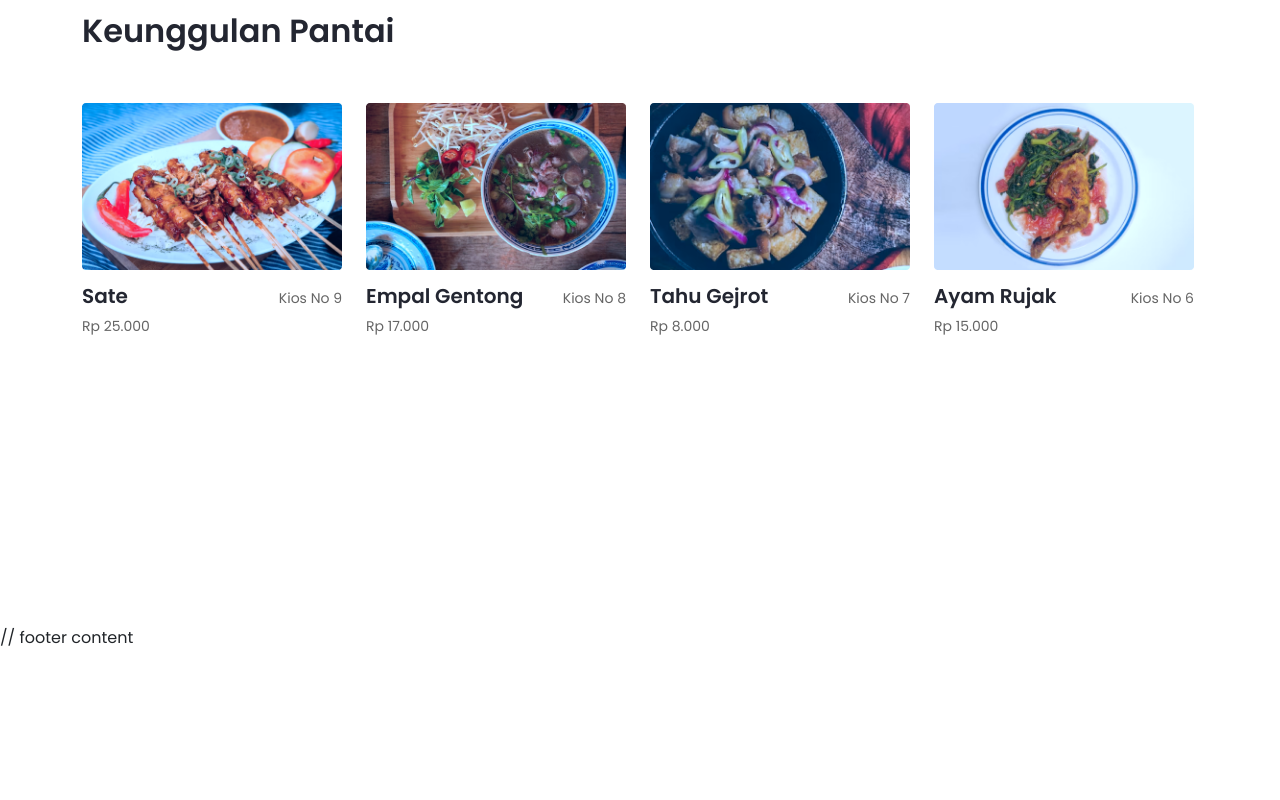
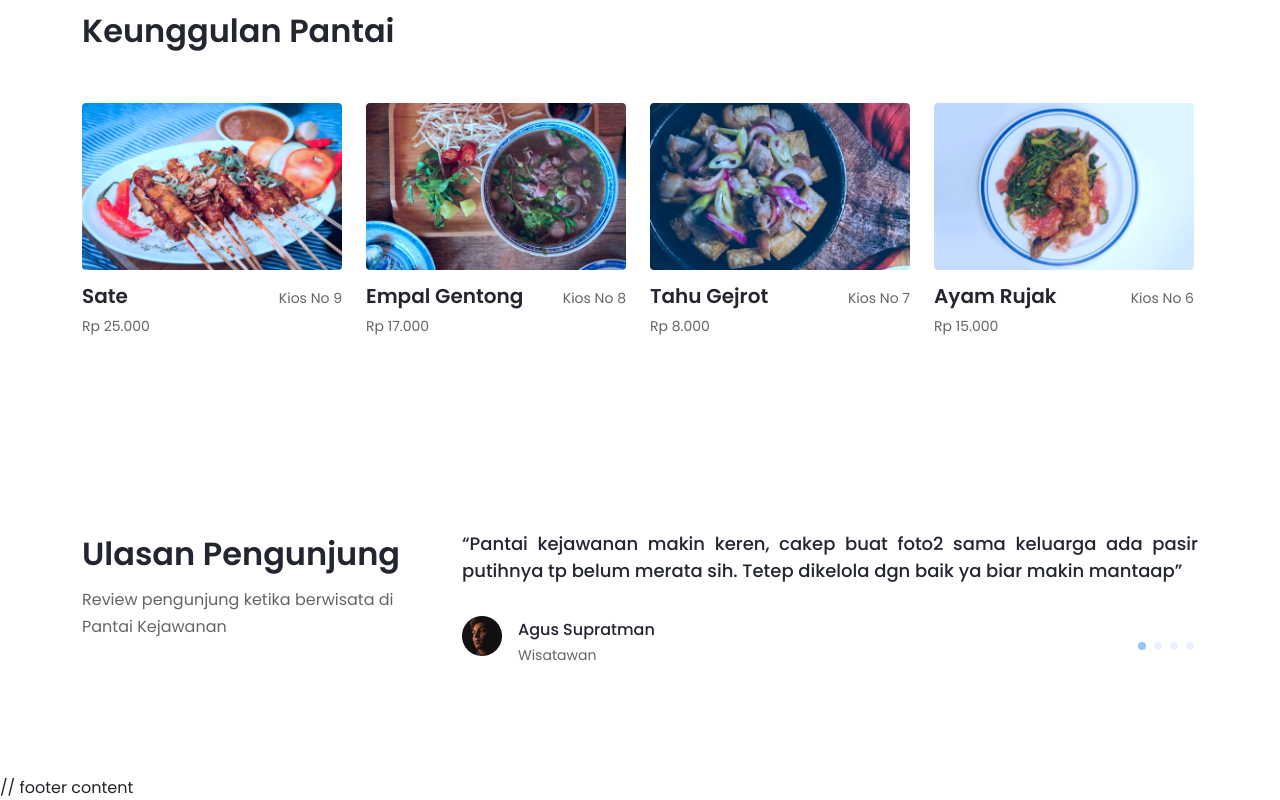
Before and after one commit to dimasrizkym/kejawanan, a website: page index.html in a window 1280 px wide. Shown: the part 2457-3257 px from the top of the page. Before the commit the page ends 3107 px from the top, so only its background shows below. Drawn offline with nearby package versions, Linux system fonts and the light colour scheme.

Commit message:
create section ulasan

```diff
--- a/index.html
+++ b/index.html
@@ -252,8 +252,57 @@
     <!-- START : ULASAN -->
     <section class="container" id="ulasan">
       <div class="row section-padding">
-        <div class="col-md-4 col-sm-12"></div>
-        <div class="col-md-8 col-sm-12"></div>
+        <div class="col-md-4 col-sm-12 gap-5 mb-4">
+          <h2 class="heading-2">Ulasan Pengunjung</h2>
+          <p class="text-desc-2 ">Review pengunjung ketika berwisata di Pantai Kejawanan</p>
+        </div>
+        <div class="col-md-8 col-sm-12">
+          <div class="swiper swiperUlasan">
+            <div class="swiper-wrapper">
+              <div class="swiper-slide">
+                <p class="ulasan-text">“Pantai kejawanan makin keren, cakep buat foto2 sama keluarga ada pasir putihnya tp belum merata sih. Tetep dikelola dgn baik ya biar makin mantaap”</p>
+                <div class="d-flex gap-3 align-items-start">
+                  <img src="src/images/ulasan-user.png" alt="ulasan pengunjung - Agus">
+                  <div class="">
+                    <h6 class="text-desc-2">Agus Supratman</h6>
+                    <span class="text-desc-3">Wisatawan</span>
+                  </div>
+                </div>
+              </div>
+              <div class="swiper-slide">
+                <p class="ulasan-text">“Pantai kejawanan makin keren, cakep buat foto2 sama keluarga ada pasir putihnya tp belum merata sih. Tetep dikelola dgn baik ya biar makin mantaap”</p>
+                <div class="d-flex gap-3 align-items-start">
+                  <img src="src/images/ulasan-user.png" alt="ulasan pengunjung - Agus">
+                  <div class="">
+                    <h6 class="text-desc-2">Agus Supratman</h6>
+                    <span class="text-desc-3">Wisatawan</span>
+                  </div>
+                </div>
+              </div>
+              <div class="swiper-slide">
+                <p class="ulasan-text">“Pantai kejawanan makin keren, cakep buat foto2 sama keluarga ada pasir putihnya tp belum merata sih. Tetep dikelola dgn baik ya biar makin mantaap”</p>
+                <div class="d-flex gap-3 align-items-start">
+                  <img src="src/images/ulasan-user.png" alt="ulasan pengunjung - Agus">
+                  <div class="">
+                    <h6 class="text-desc-2">Agus Supratman</h6>
+                    <span class="text-desc-3">Wisatawan</span>
+                  </div>
+                </div>
+              </div>
+              <div class="swiper-slide">
+                <p class="ulasan-text">“Pantai kejawanan makin keren, cakep buat foto2 sama keluarga ada pasir putihnya tp belum merata sih. Tetep dikelola dgn baik ya biar makin mantaap”</p>
+                <div class="d-flex gap-3 align-items-start">
+                  <img src="src/images/ulasan-user.png" alt="ulasan pengunjung - Agus">
+                  <div class="">
+                    <h6 class="text-desc-2">Agus Supratman</h6>
+                    <span class="text-desc-3">Wisatawan</span>
+                  </div>
+                </div>
+              </div>
+            </div>
+            <div class="swiper-pagination"></div>
+          </div>
+        </div>
       </div>
     </section>
     <!-- END : ULASAN -->
--- a/src/css/style.scss
+++ b/src/css/style.scss
@@ -167,7 +167,6 @@ img {
 // end fasilitas pantai component
 
 // kuliner
-
 #kuliner{
   .heading-2{
     margin-bottom: 48px;
@@ -179,6 +178,46 @@ img {
         max-width: 260px!important;
         margin-bottom: 16px;
       }
+    }
+  }
+}
+// end kuliner
+
+// kuliner
+#ulasan{
+  p.text-desc-2{
+    max-width: 340px;
+  }
+  .swiper-slide{
+    cursor: grab;
+
+    .ulasan-text{
+      font-family: $font-family-poppins;
+      font-style: normal;
+      font-weight: 500;
+      font-size: 18px;
+      line-height: 150%;
+      text-align: justify;
+      color: $color-text-title;
+      margin-bottom: 32px;
+    }
+    img{
+      width: 40px;
+      height: 40px;
+    }
+    h6.text-desc-2{
+      color: $color-text-title;
+      font-weight: 500;
+      margin: 0;
+    }
+  }
+  .swiper-pagination{
+    text-align: right!important;
+    .swiper-pagination-bullet{
+      background: #93C5FD;
+    }
+    swiper-pagination-bullet-active{
+      background: #3B82F6;
     }
   }
 }
--- a/src/js/main.js
+++ b/src/js/main.js
@@ -1,4 +1,12 @@
-var swiper = new Swiper(".swiperKuliner", {
+new Swiper(".swiperKuliner", {
   slidesPerView: 'auto',
   spaceBetween: 24,
 });
+
+new Swiper(".swiperUlasan", {
+  spaceBetween: 24,
+  pagination: {
+    el: ".swiper-pagination",
+    clickable: true,
+  },
+});
```
Also changed, not shown: src/css/style.css, src/images/ulasan-user.png (added), 1 other file.
